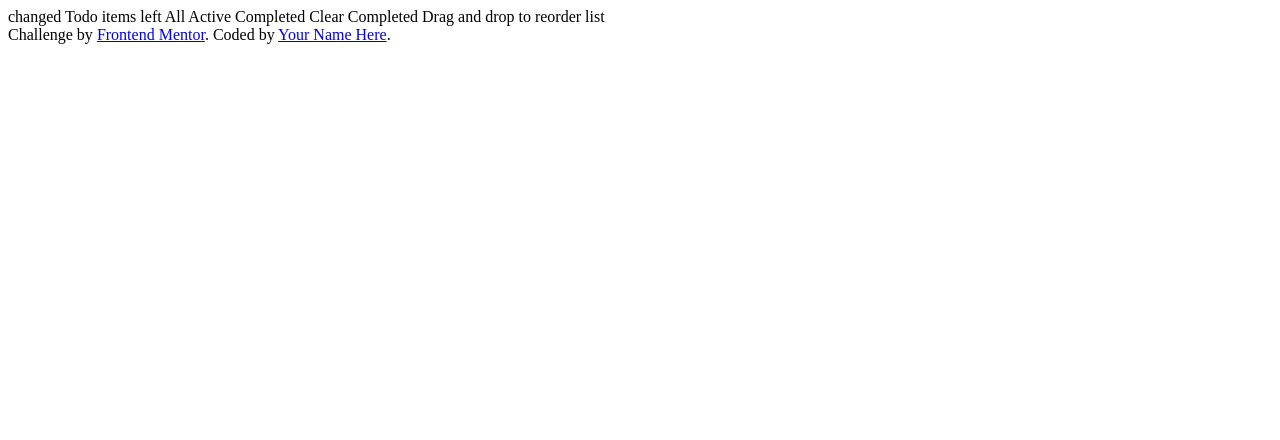
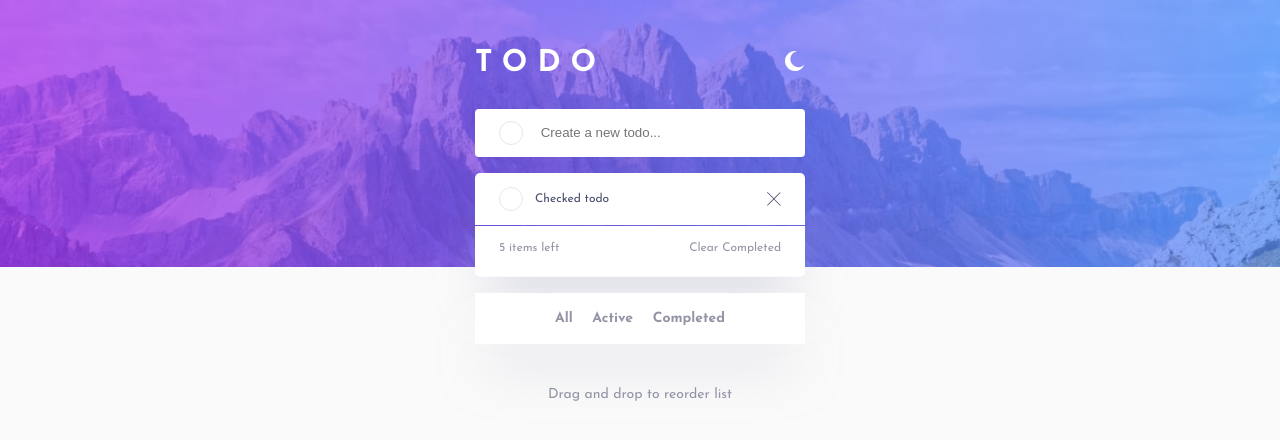
Before and after one commit to drodrigues21/todo-app, a plain HTML site: page index.html in a window 1280 px wide. Drawn offline with Linux system fonts and the light colour scheme.

Commit message:
added html and basic css

```diff
--- a/index.html
+++ b/index.html
@@ -8,17 +8,68 @@
   <link rel="preconnect" href="https://fonts.googleapis.com">
   <link rel="preconnect" href="https://fonts.gstatic.com" crossorigin>
   <link href="https://fonts.googleapis.com/css2?family=Josefin+Sans:wght@400;700&display=swap" rel="stylesheet">
+  <link rel="stylesheet" href="./style.css">
 
   <title>Frontend Mentor | Todo app</title>
 
 </head>
   <body>
+    <div class="img-container">
+      <picture class="bg-img">
+        <source media="(max-width: 500px)" srcset="./images/bg-mobile-light.jpg">
+        <img class="header-img" src="./images/bg-desktop-light.jpg" alt="">
+      </picture>
+    </div>
+    <div class="container">
+      <div class="todo-app">
+        <h1>TODO</h1>
+        <div class="theme-btn">
+          <img src="./images/icon-moon.svg" alt="">
+        </div>
+      </div>
+      <div class="todos-container">
+        <form class="todo-form">
+          <div class="todo-item">
+            <label for="add-todo">
+              <div class="checkbox"></div>
+            </label>
+            <input type="text" name="add-todo" placeholder="Create a new todo...">
+          </div>
+        </form>
+        <ul class="todos">
+          <li class="todo todo-item">
+            <div class="todo-text">
+              <div class="checkbox">
+                <svg xmlns="http://www.w3.org/2000/svg" width="11" height="9"><path fill="none" stroke="#FFF" stroke-width="2" d="M1 4.304L3.696 7l6-6"/></svg>
+              </div>
+              <p>Checked todo</p>
+            </div>
+            <div class="delete-btn">
+              <img src="./images/icon-cross.svg" alt="">
+            </div>
+          </li>
+          <li class="todo todo-item todo-filter">
+            <div class="counter">5 items left</div>
+            <ul class="desktop-filter">
+              <li>All</li>
+              <li>Active</li>
+              <li>Completed</li>
+            </ul>
+            <div class="clear-completed">Clear Completed</div>
+          </li>
+        </ul>
+        <ul class="todo todo-item mobile-filter">
+          <li>All</li>
+          <li>Active</li>
+          <li>Completed</li>
+        </ul>
+      </div>
+      <p class="drag-reorder">Drag and drop to reorder list</p>
+    </div>
 
-    changed
+    <!-- changed
 
     Todo
-
-    <!-- Add dynamic number --> items left
 
     All
     Active
@@ -31,6 +82,6 @@
     <div class="attribution">
       Challenge by <a href="https://www.frontendmentor.io?ref=challenge" target="_blank">Frontend Mentor</a>.
       Coded by <a href="#">Your Name Here</a>.
-    </div>
+    </div> -->
   </body>
 </html>
--- /dev/null
+++ b/style.css
@@ -0,0 +1,176 @@
+* {
+    box-sizing: border-box;
+    margin: 0;
+    padding: 0;
+}
+
+body {
+    font-family: 'Josefin Sans', sans-serif;
+    font-size: 18px;
+    display: flex;
+    justify-content: center;
+    background-color: hsl(0, 0%, 98%);
+}
+
+a {
+    text-decoration: none;
+}
+
+ul {
+    list-style: none;
+}
+
+.img-container {
+    position: absolute;
+    top: 0;
+    left: 0;
+    right: 0;
+    /* height: 200px; */
+    z-index: -99;
+}
+
+.img-container img {
+    width: 100%;
+    /* height: 100%; */
+    object-fit: cover;
+    object-position: left;
+}
+
+.container {
+    width: 330px;
+    max-width: 550px;
+    margin-top: 2.66em;
+
+    /* border: 2px solid red; */
+}
+
+.todo-app {
+    display: flex;
+    justify-content: space-between;
+    align-items: center;
+    margin-bottom: 30px;
+    /* border: 2px solid red; */
+}
+
+.todo-app h1 {
+    font-size: 30px;
+    letter-spacing: 10px;
+    color: hsl(0, 0%, 100%);
+}
+
+.theme-btn img {
+    width: 20px;
+    height: 20px;
+}
+
+
+.todos-container {
+    width: 100%;
+
+    /* border: 2px solid rgb(0, 255, 0); */
+}
+
+.todo-item {
+    /* border: 2px solid red; */
+    border-radius: 4px;
+    background-color: hsl(0, 0%, 100%);
+
+    display: flex;
+    padding: 12px 24px;
+}
+
+.todo-item input {
+    border: none;
+    outline: none;
+    padding-left: 1.33em;
+}
+
+.todos {
+    margin-top: 16px;
+    border-radius: 5px;
+    overflow: hidden;
+    box-shadow: 0px 35px 50px -15px rgba(194, 195, 214, 0.5);
+    /* border: 2px solid red; */
+}
+
+.todo {
+    justify-content: space-between;
+    align-items: center;
+    padding: 14px 24px;
+    margin-bottom: 1px;
+    border-radius: 0;
+
+    /* border: 2px solid red; */
+}
+
+.todo-text {
+    display: flex;
+    align-items: center;
+}
+
+.checkbox {
+    width: 24px;
+    height: 24px;
+    border: 1px solid hsl(236, 33%, 92%);
+    border-radius: 50%;
+    text-align: center;
+}
+
+.todo-text p {
+    font-size: 12px;
+    line-height: 12px;
+    color: hsl(235, 19%, 35%);
+    padding: 0 12px;
+}
+
+.checked .checkbox {
+    background: linear-gradient(135deg, #55DDFF 0%, #C058F3 100%);
+}
+
+.checked p {
+    color: hsl(236, 9%, 61%);
+    text-decoration: line-through;
+}
+
+.delete-btn img {
+    width: 14px;
+    height: 14px;
+    display: block;
+}
+
+.todo-filter {
+    padding: 16px 24px 22px;
+}
+
+.desktop-filter {
+    display: none;
+}
+
+.todo-filter .counter,
+.todo-filter .clear-completed {
+    font-size: 12px;
+    color: hsl(236, 9%, 61%);
+}
+
+.mobile-filter {
+    margin-top: 16px;
+    padding: 18px 80px;
+    box-shadow: 0px 35px 50px -15px rgba(194, 195, 214, 0.5);
+}
+
+.mobile-filter li {
+    font-size: 14px;
+    font-weight: 700;
+    color: hsl(236, 9%, 61%);
+}
+
+.drag-reorder {
+    font-size: 14px;
+    color: hsl(236, 9%, 61%);
+    text-align: center;
+    padding-top: 42px;
+}
+
+.checkbox, .delete-btn, .theme-btn, .clear-completed, .mobile-filter li {
+    cursor: pointer;
+}
```
